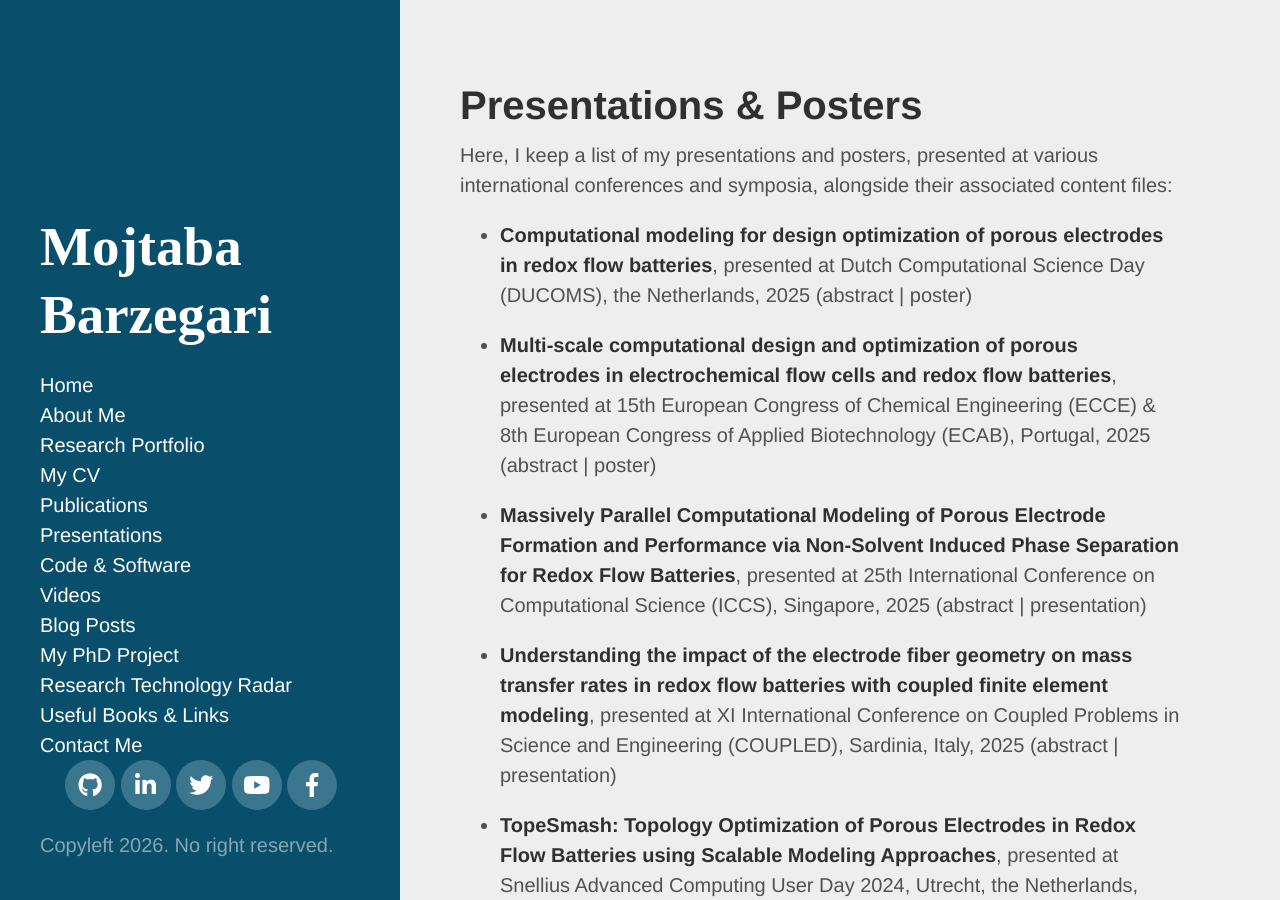
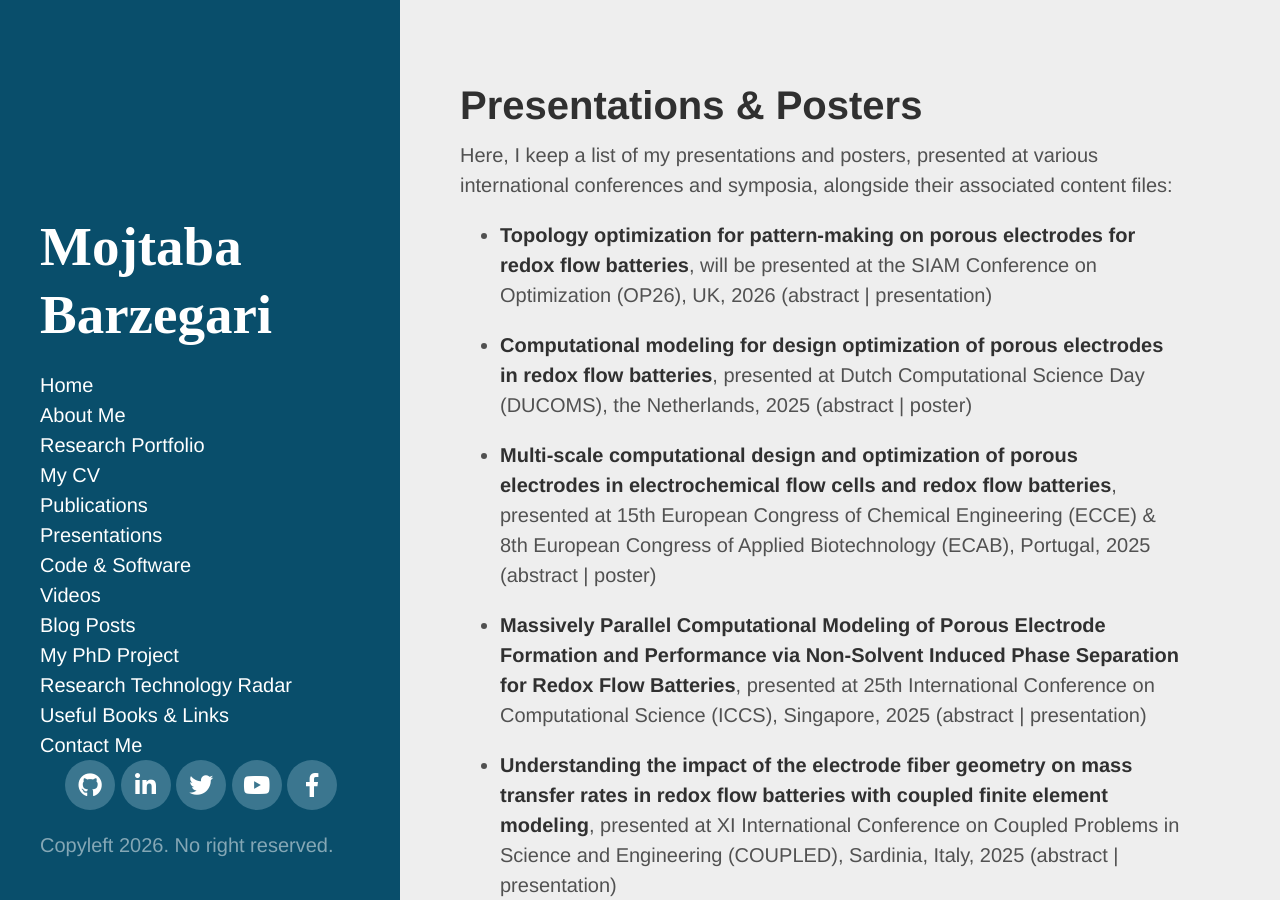
Before and after one commit to mbarzegary/mbarzegary.github.io, a Jekyll site: the page built from presentations.md, in a window 1280 px wide and 900 px high. Built offline with Jekyll 4.4.1, drawn with Linux system fonts in a browser that asks for light colours; nearby versions of some CDN libraries; some web fonts are replaced.

Commit message:
add siam presentation title

```diff
--- a/presentations.md
+++ b/presentations.md
@@ -6,6 +6,8 @@ title: Presentations & Posters
 Here, I keep a list of my presentations and posters, presented at various international conferences and symposia, alongside their associated content files:
 
 <!-- ## As the presenter (main author) -->
+
+* **Topology optimization for pattern-making on porous electrodes for redox flow batteries**, will be presented at the SIAM Conference on Optimization (OP26), UK, 2026 (abstract \| presentation)
 
 * **Computational modeling for design optimization of porous electrodes in redox flow batteries**, presented at Dutch Computational Science Day (DUCOMS), the Netherlands, 2025 (abstract \| poster)
 
```
